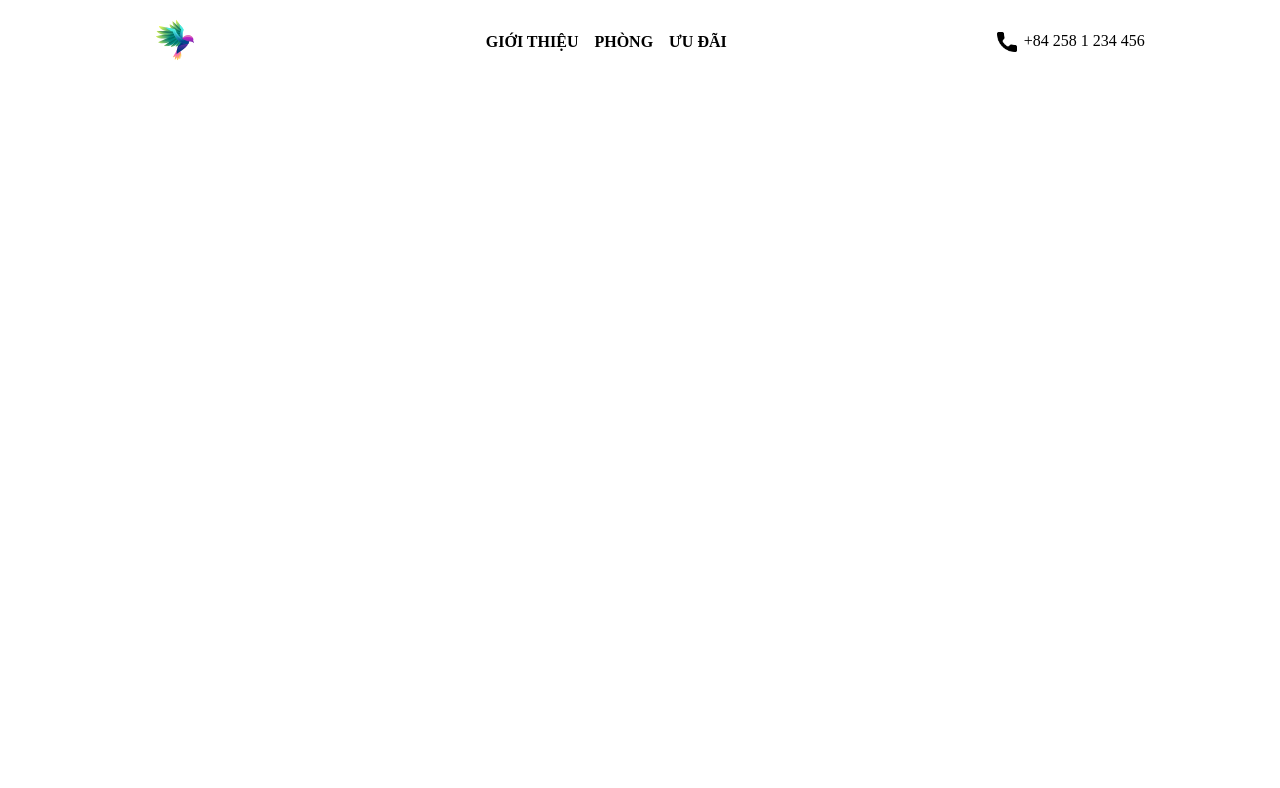
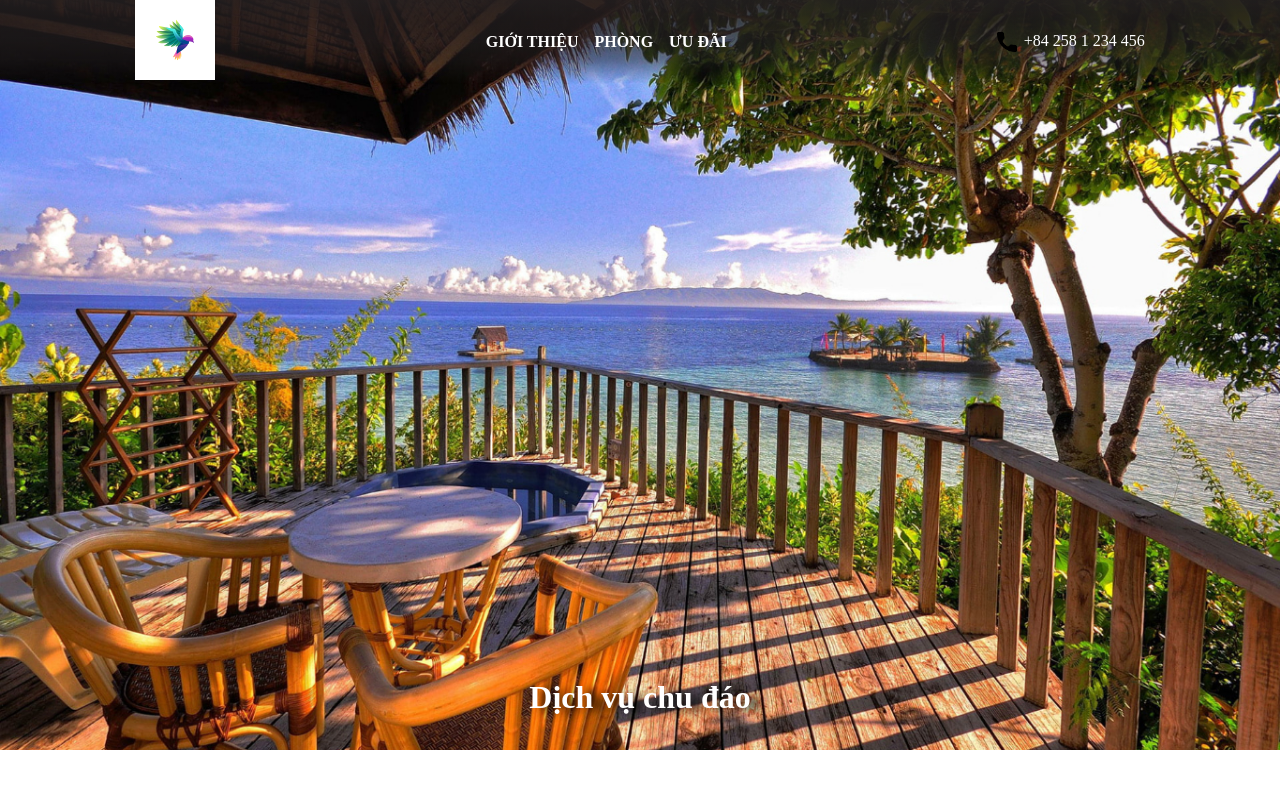
Before and after one commit to sontn2411/my-hotel, a React (Vite) app: page / in a window 1280 px wide. Shown: the top 788 px of the page. Built offline with nearby package versions, Linux system fonts and the light colour scheme.

Commit message:
change header and add slider image

```diff
--- a/src/components/Slider.jsx
+++ b/src/components/Slider.jsx
@@ -1,28 +1,58 @@
-import { useEffect, useState } from "react"
+import { useEffect, useState } from "react";
+import './slider.scss';
+import slider1 from "../assets/images/slider1.jpg";
+import slider2 from "../assets/images/slider2.jpg";
 
-const data = [{
-    title : "title 1",
-    img : ""
-}, {
-    title : "title 2",
-    img : ""
-}]
+const data = [
+  {
+    id: 1,
+    title: "Không gian thoái mát",
+    img: slider1,
+  },
+  {
+    id: 2,
+    title: "Dịch vụ chu đáo",
+    img: slider2,
+  },
+];
 
-const Slider = ()=>{
-    const [indexSlide , setIndexSlide] = useState(0)
+const Slider = () => {
+  const [indexSlide, setIndexSlide] = useState(0);
 
-    // useEffect(()=>{
-    //     setInterval(()=>{
-    //         setIndexSlide(indexSlide + 1)
-    //     }, 1000)
-    // },[])
+  useEffect(() => {
+    const interval = setInterval(() => {
+      setIndexSlide((prevIndex) => {
+        if (prevIndex >= data.length - 1) {
+          return 0;
+        } else {
+          return prevIndex + 1;
+        }
+      });
+    }, 5000);
 
-    return (
-        <div className='wrapperSlider'>
-            <div className="sliderContainer"></div>
-        </div>
-    )
-}
+    //clear interval
+    return () => clearInterval(interval);
+  }, []);
 
+  return (
+    <div className="wrapperSlider">
+      <div className="sliderContainer">
+        {data && (
+          <div className="silderItem">
+            <img
+              src={data[indexSlide].img}
+              alt={data[indexSlide].title}
+              width="100%"
+              height="750px"
+            />
+            <span className="silderItemTitle">
+                {data[indexSlide].title}
+            </span>
+          </div>
+        )}
+      </div>
+    </div>
+  );
+};
 
-export default Slider
+export default Slider;
--- a/src/components/general/header.scss
+++ b/src/components/general/header.scss
@@ -1,15 +1,35 @@
+.wrapperHeader {
+//   box-shadow: rgba(0, 0, 0, 0.15) 1.95px 1.95px 2.6px;
+  position: fixed;
+  width: 100%;
+    z-index: 99;
 
 
-.wrapperHeader {
-    // box-shadow: rgba(0, 0, 0, 0.15) 1.95px 1.95px 2.6px;
-    // position: fixed;
-    width: 100%;
 }
 
-.headerContainer{
+.headerContainer {
   display: flex;
   align-items: center;
   justify-content: space-around;
+
+  &::before {
+    position: absolute;
+    left: 0;
+    width: 100%;
+    height: 100%;
+    top: 0;
+    content: "";
+    background-image: linear-gradient(
+      to bottom,
+      rgba(35, 31, 32, 0.9) 0%,
+      rgba(33, 29, 30, 0.8) 23%,
+      rgba(35, 31, 32, 0.7) 46%,
+      rgba(35, 31, 32, 0.5) 71%,
+      rgba(35, 31, 32, 0) 100%
+    );
+
+  }
+
 }
 .headerMenu {
   ul {
@@ -20,8 +40,11 @@
       text-transform: uppercase;
       font-weight: 700;
       position: relative;
+        a {
+            color : white ;
+        }
       &::after {
-                content:  "";
+        content: "";
         position: absolute;
         width: 0%;
         height: 2px;
@@ -33,19 +56,27 @@
       &:hover {
         &::after {
           width: 100%;
-
         }
       }
     }
   }
 }
 
-.headerCall a {
+.headerCall {
+    z-index: 99;
+    a {
         display: flex;
-    gap: .4rem;
+        gap: 0.4rem;
+        color : white;
 
         &:hover {
           cursor: pointer;
-        color : #58c6f7;
+          color: #58c6f7;
         }
       }
+
+}
+
+.headerLogo {
+    z-index: 99;
+}
--- /dev/null
+++ b/src/components/slider.scss
@@ -0,0 +1,16 @@
+
+.silderItem{
+    position: relative;
+
+    .silderItemTitle {
+        position: absolute;
+        // z-index: 1;
+        bottom: 5%;
+        left: 50%;
+        transform: translateX(-50%);
+        color : white;
+        font-size: 2rem;
+        text-shadow: black 10px 3px 10px;
+        font-weight: 700;
+    }
+}
```
Lines whose indentation alone changed are shown as unchanged.
